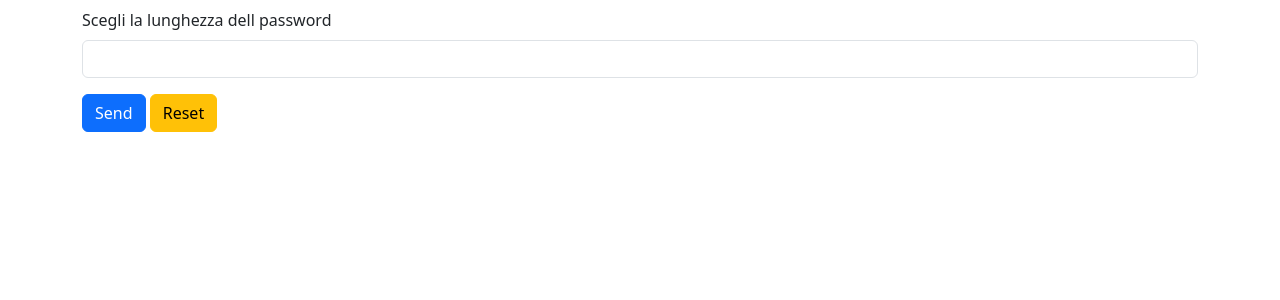
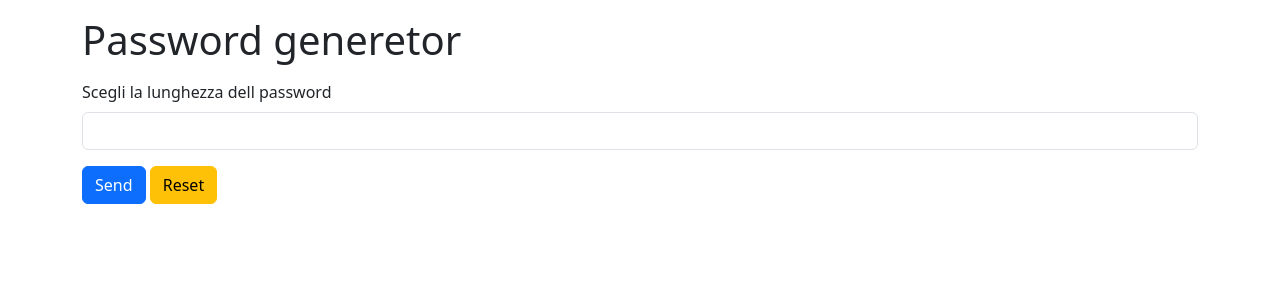
Before and after one commit to abdicore/php-strong-password-generator, a PHP site: page /?numberUser=1 in a window 1280 px wide. Shown: the top 300 px of the page. Run offline with PHP 8.4, Linux system fonts and the light colour scheme.

Commit message:
basic-layout

```diff
--- a/index.php
+++ b/index.php
@@ -20,15 +20,12 @@ $numberLenght = $_GET["numberUser"]
      <main class="container">
         <section class="row">
             <div class="col-12">
-                <h1></h1>
+                <h1 class="mt-3">Password generetor</h1>
                 <form action="index.php" method="GET">
-                    <div class="mb-3">
+                    <div class="mt-3 mb-3">
                          <label for="nome" class="form-label">Scegli la lunghezza dell password</label>
                          <input type="number" class="form-control" id="numberUser" name="numberUser" >
-
                     </div>
-
-
                     <button type="submit" class="btn btn-primary">Send</button>
                     <button type="reset" class="btn btn-warning">Reset</button>
                 </form>
```
